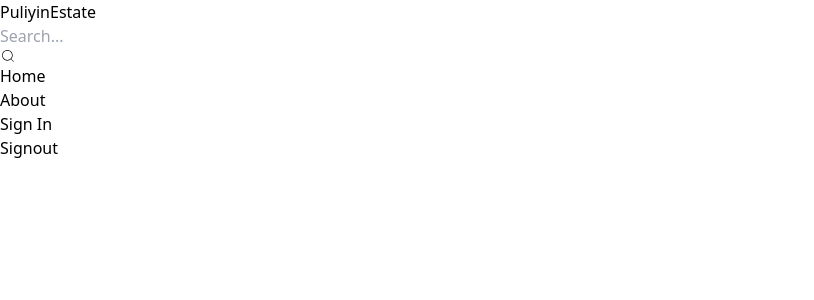
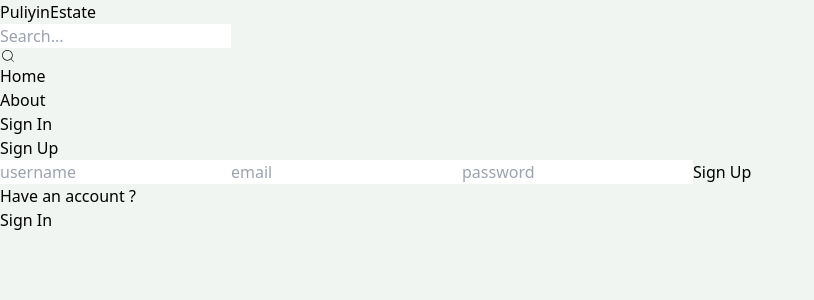
Before and after one commit to sreejith-sukumaran-nair/mern-estate, a React (Vite) app in the folder client/: page /sign-up in a window 1280 px wide. Shown: the top 300 px of the page, without its empty margins (0-814 px from the left). Built offline with nearby package versions, Linux system fonts and the light colour scheme.

Commit message:
completed sign up page ui

```diff
--- a/client/src/index.css
+++ b/client/src/index.css
@@ -1,3 +1,7 @@
 @tailwind base;
 @tailwind components;
 @tailwind utilities;
+
+body{
+  background-color: rgb(241, 245, 241);
+}
--- a/client/src/pages/SignUp.jsx
+++ b/client/src/pages/SignUp.jsx
@@ -1,9 +1,39 @@
-import React from 'react'
+import React from "react";
+import { Link } from "react-router-dom";
 
 function SignUp() {
   return (
-    <div>Signout</div>
-  )
+    <div className="p-3 max-w-lg mx-auto">
+      <h1 className="text-3xl text-center my-7">Sign Up</h1>
+      <form className="flex flex-col gap-4">
+        <input
+          type="text"
+          placeholder="username"
+          className="border p-3 rounded-lg"
+          id="username"
+        />
+        <input
+          type="email"
+          placeholder="email"
+          className="border p-3 rounded-lg"
+          id="email"
+        />
+        <input
+          type="password"
+          placeholder="password"
+          className="border p-3 rounded-lg"
+          id="password"
+        />
+        <button className="bg-slate-700 text-white p-3 rounded-lg uppercase hover:opacity-95 disabled:opacity-80">
+          Sign Up
+        </button>
+      </form>
+      <div className="flex gap-2 mt-5">
+        <p>Have an account ?</p>
+        <Link to="/sign-in"><span className="text-blue-700">Sign In</span></Link>
+      </div>
+    </div>
+  );
 }
 
-export default SignUp
+export default SignUp;
```
Also changed, not shown: 1 other file (tests, documents, lock files or other folders).
